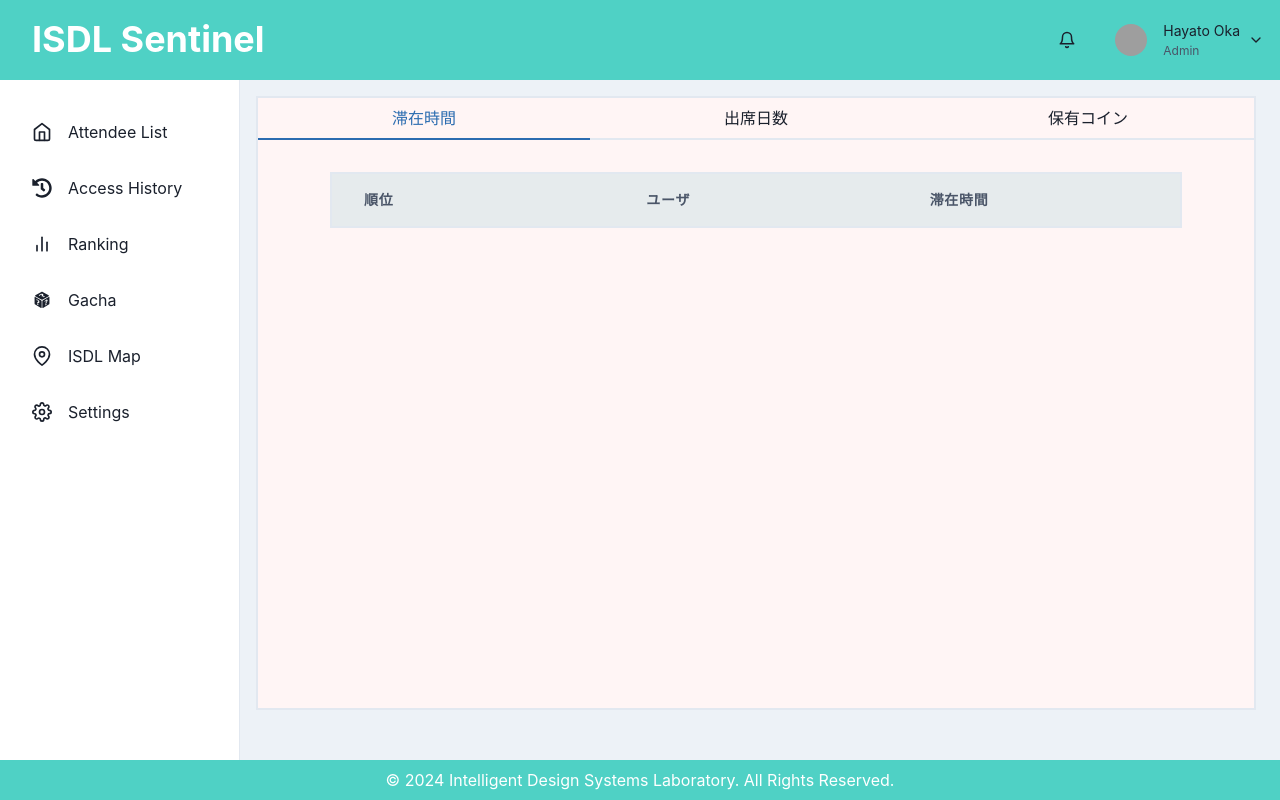
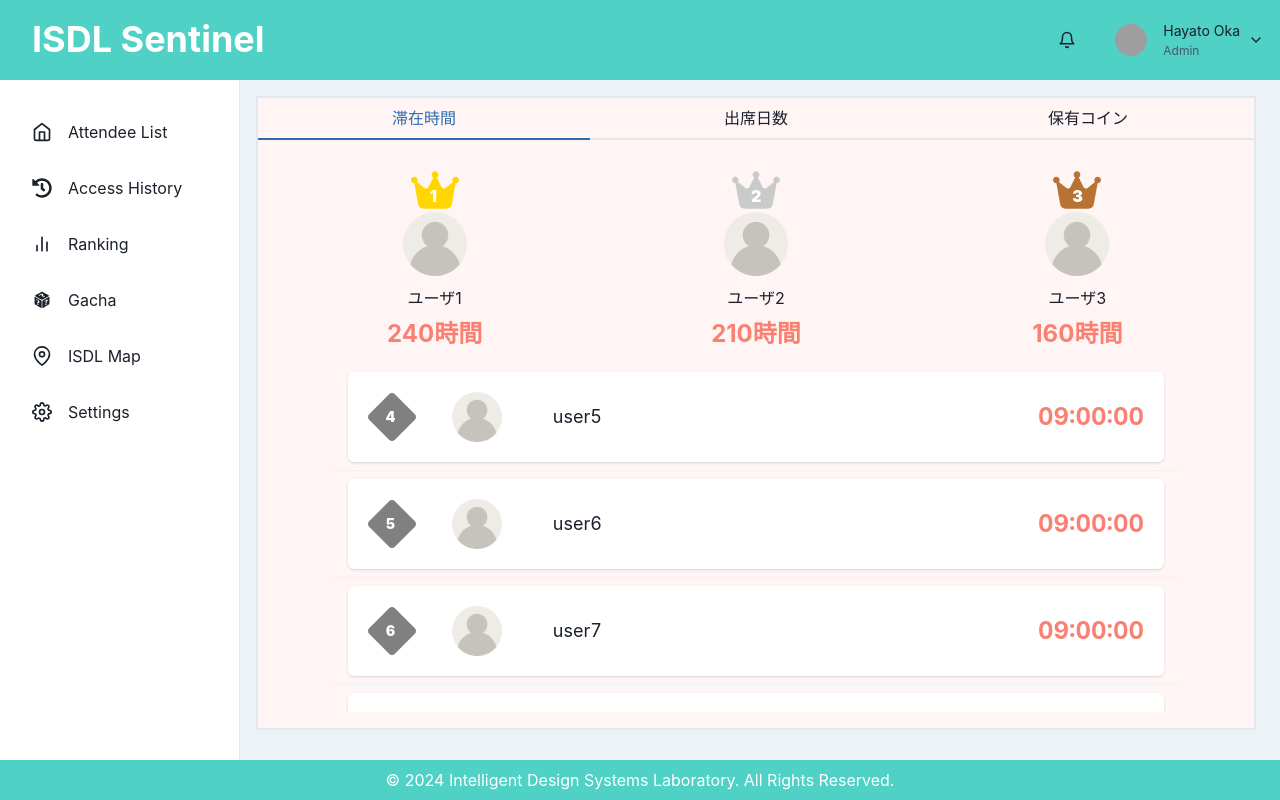
Before and after one commit to ISDL-dev/ISDL-Sentinel, a React (Create React App) app in the folder frontend/: page /ranking in a window 1280 px wide. Built offline with nearby package versions, Linux system fonts and the light colour scheme; no server answers; grey boxes are pictures that could not be loaded.

Commit message:
微調整

```diff
--- a/frontend/package.json
+++ b/frontend/package.json
@@ -7,6 +7,7 @@
     "@chakra-ui/react": "^2.8.2",
     "@emotion/react": "^11.11.4",
     "@emotion/styled": "^11.11.5",
+    "@fortawesome/react-fontawesome": "^0.2.2",
     "@testing-library/jest-dom": "^5.17.0",
     "@testing-library/react": "^13.4.0",
     "@testing-library/user-event": "^13.5.0",
--- /dev/null
+++ b/frontend/src/features/RankIcon/Top10Icon.tsx
@@ -0,0 +1,17 @@
+import { FaDiamond } from "react-icons/fa6";
+interface Top10IconProps {
+  rank: string;
+}
+
+export const Top10Icon: React.FC<Top10IconProps> = (props) => {
+  return (
+    <div className="z-10 pr-12 -mt-12">
+      <div className="absolute">
+        <FaDiamond fontSize={48} color="#808080"></FaDiamond>
+      </div>
+      <p className="absolute ml-[18px] mt-[16px] text-white font-black">
+        {props.rank}
+      </p>
+    </div>
+  );
+};
--- /dev/null
+++ b/frontend/src/features/RankIcon/Top3Icon.tsx
@@ -0,0 +1,18 @@
+import { FaCrown } from "react-icons/fa6";
+interface Top3IconProps {
+  rank: string;
+  color: string;
+}
+
+export const Top3Icon: React.FC<Top3IconProps> = (props) => {
+  return (
+    <div className="z-10 pr-12 -mt-12">
+      <div className="absolute">
+        <FaCrown fontSize={48} color={props.color}></FaCrown>
+      </div>
+      <p className="absolute ml-[19px] mt-[18px] text-white font-black">
+        {props.rank}
+      </p>
+    </div>
+  );
+};
--- a/frontend/src/features/RankingList/index.tsx
+++ b/frontend/src/features/RankingList/index.tsx
@@ -1,39 +1,154 @@
 import {
   Avatar,
   AvatarBadge,
+  Box,
   Button,
+  Card,
+  CardBody,
+  Center,
   Flex,
   Grid,
+  GridItem,
+  Heading,
+  Image,
   Table,
   TableContainer,
   Tbody,
   Td,
+  Text,
   Th,
   Thead,
   Tr,
 } from "@chakra-ui/react";
+import { Top3Icon } from "../RankIcon/Top3Icon";
+import { Top10Icon } from "../RankIcon/Top10Icon";
 
+type RankingList = {
+  user_id: number;
+  user_name: string;
+  attendance_days: number;
+  stay_time: string;
+  grade: number;
+  avatar_id: number;
+  avatar_img_path: string;
+};
+const rankingList: RankingList[] = [];
+for (var i = 1; i < 11; i++) {
+  rankingList.push({
+    user_id: i,
+    user_name: `user${i}`,
+    attendance_days: i * 4,
+    grade: i,
+    avatar_id: 1,
+    stay_time: "09:00:00",
+    avatar_img_path: "default1.png",
+  });
+}
 export const RankingList = (placeholder: { placeholder: string }) => {
   return (
+    <>
+      <Grid
+        templateColumns="repeat(3, 1fr)"
+        templateRows="1fr 2fr 1fr 1fr 10fr"
+        justifyItems={"center"}
+        placeItems={"center"}
+        alignItems={"center"}
+        height={"20%"}
+        w={"-moz-max-content"}
+        column={3}
+        row={4}
+      >
+        <Top3Icon rank="1" color="#ffd700"></Top3Icon>
+        <Top3Icon rank="2" color="#c9caca"></Top3Icon>
+        <Top3Icon rank="3" color="#b87333"></Top3Icon>
+        <Image
+          src={`./avatar/default1.png`}
+          alt={"default"}
+          boxSize="64px"
+          cursor="pointer"
+        />
+        <Image
+          src={`./avatar/default1.png`}
+          alt={"default"}
+          boxSize="64px"
+          cursor="pointer"
+        />
+        <Image
+          src={`./avatar/default1.png`}
+          alt={"default"}
+          boxSize="64px"
+          cursor="pointer"
+        />
+        <Text>ユーザ1</Text>
+        <Text>ユーザ2</Text>
+        <Text>ユーザ3</Text>
+        <Heading fontSize="2xl" color="#fa8072">
+          240時間
+        </Heading>
+        <Heading fontSize="2xl" color="#fa8072">
+          210時間
+        </Heading>
+        <Heading fontSize="2xl" color="#fa8072">
+          160時間
+        </Heading>
+        <GridItem rowSpan={1} colSpan={3}>
           <TableContainer
             pb={14}
             pr={14}
             pl={14}
-      outlineOffset={2}
-      overflowX="unset"
+            pt={3}
+            overflowX="auto"
             overflowY="scroll"
-      height="65vh"
+            height="45vh"
+            width="120vh"
           >
-      <Table size="lg" border="2px" borderColor="gray.200" variant="simple">
-        <Thead top={0}>
-          <Tr bgColor="#E6EBED">
-            <Th w="33%">順位</Th>
-            <Th w="33%">ユーザ</Th>
-            <Th w="33%">{placeholder.placeholder}</Th>
+            <Table size="sm">
+              <Tbody>
+                {(() => {
+                  const rankUserRender = [];
+                  for (var i = 4; i < rankingList.length; i++) {
+                    rankUserRender.push(
+                      <Tr key={rankingList[i].user_id}>
+                        <Td textAlign="center" w={15}>
+                          <Card>
+                            <CardBody>
+                              <Grid
+                                templateColumns="1fr 1fr 1fr 5fr"
+                                alignItems={"center"}
+                                height={"20%"}
+                                w={"-moz-max-content"}
+                                column={3}
+                                row={4}
+                              >
+                                <Top10Icon rank={`${i}`}></Top10Icon>
+                                <Image
+                                  src={`./avatar/${rankingList[i].avatar_img_path}`}
+                                  alt={`${rankingList[i].avatar_id}`}
+                                  boxSize="50px"
+                                  cursor="pointer"
+                                />
+                                <Text fontSize="large">
+                                  {rankingList[i].user_name}
+                                </Text>
+                                <GridItem colEnd={6}>
+                                  <Heading fontSize="2xl" color="#fa8072">
+                                    {rankingList[i].stay_time}
+                                  </Heading>
+                                </GridItem>
+                              </Grid>
+                            </CardBody>
+                          </Card>
+                        </Td>
                       </Tr>
-        </Thead>
-        <Tbody outline="1px"></Tbody>
+                    );
+                  }
+                  return rankUserRender;
+                })()}
+              </Tbody>
             </Table>
           </TableContainer>
+        </GridItem>
+      </Grid>
+    </>
   );
 };
--- a/frontend/src/features/SidebarContent/index.tsx
+++ b/frontend/src/features/SidebarContent/index.tsx
@@ -14,7 +14,7 @@ interface SidebarProps extends BoxProps {
 const LinkItems: Array<{ name: string; icon: IconType; href: string }> = [
   { name: "Attendee List", icon: FiHome, href: "/" },
   { name: "Access History", icon: FaHistory, href: "/access-history" },
-  { name: "Ranking", icon: FiBarChart2, href: "/" },
+  { name: "Ranking", icon: FiBarChart2, href: "/ranking" },
   { name: "Gacha", icon: GiPerspectiveDiceSixFacesRandom, href: "/" },
   { name: "ISDL Map", icon: FiMapPin, href: "/" },
   { name: "Settings", icon: FiSettings, href: "/" },
```
Also changed, not shown: 2 other files (tests, documents, lock files or other folders). Lines whose indentation alone changed are shown as unchanged.
